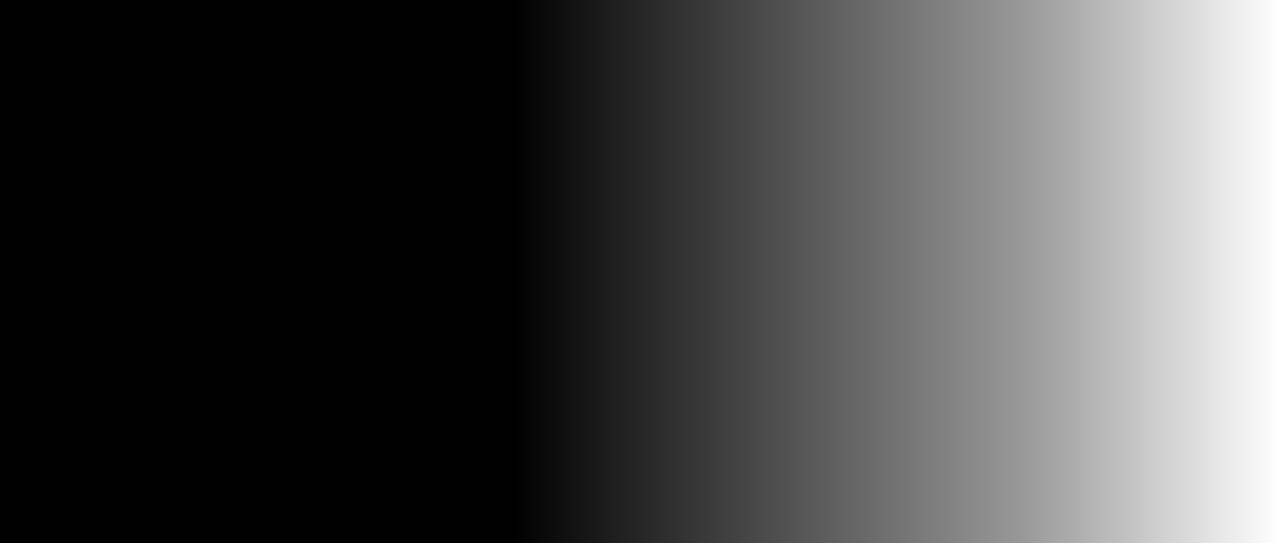
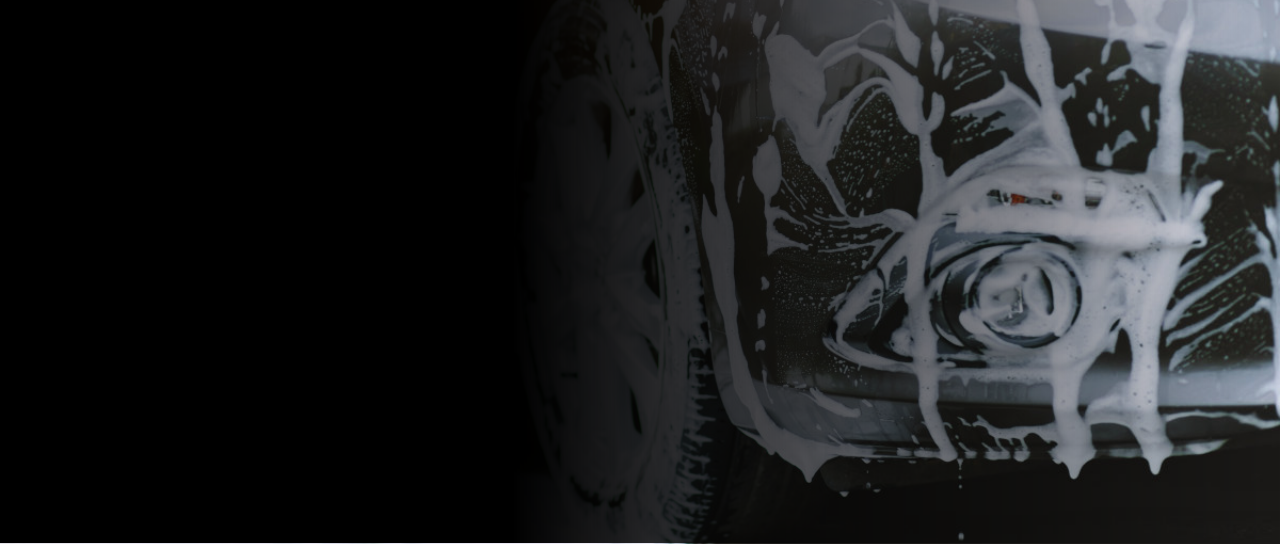
Before and after one commit to eancheta/WashWisetry2003, a plain HTML site: page index.html in a window 1280 px wide. Shown: the part 251-800 px from the top of the page. Drawn offline with Linux system fonts and the light colour scheme.

Commit message:
Update Style_index.css

```diff
--- a/Style_index.css
+++ b/Style_index.css
@@ -28,7 +28,7 @@ body {
     top: 0;
     width: 100%;
     height: 93vh;
-    background: url(image/car.png) no-repeat center center fixed;
+    background: url(car.png) no-repeat center center fixed;
     background-size: cover;
     position: relative;
     display: flex;
```
